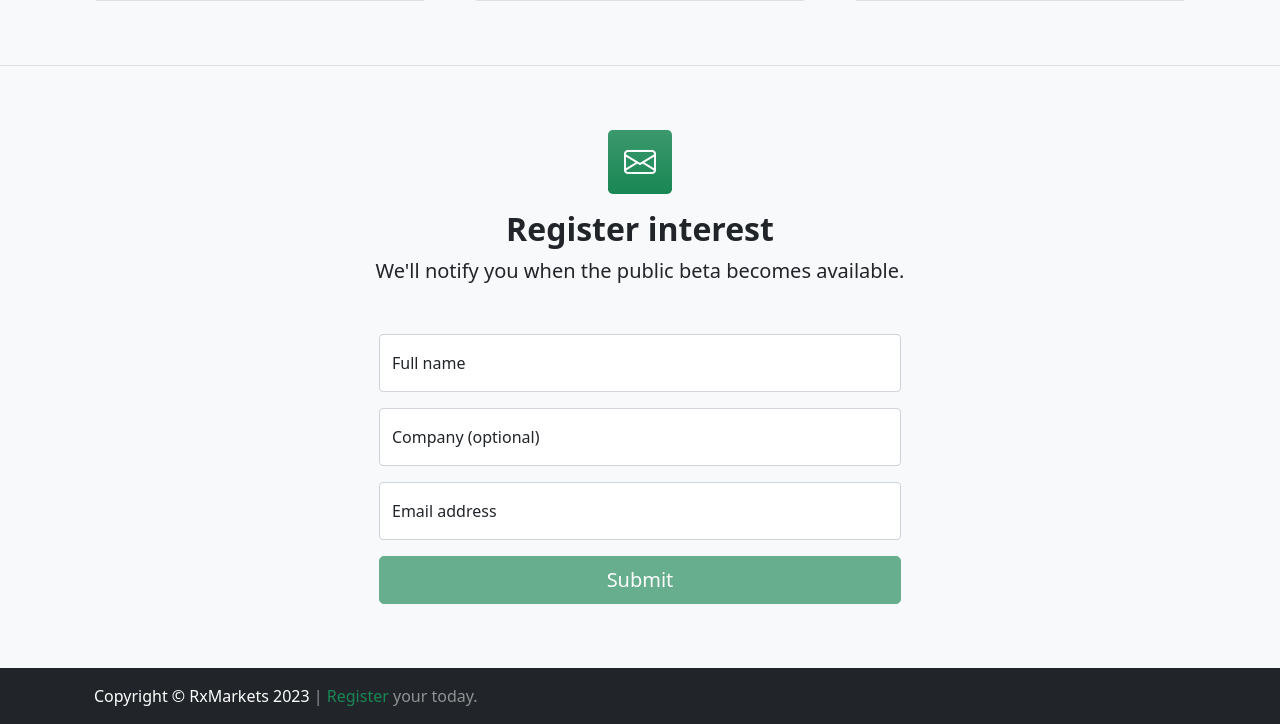
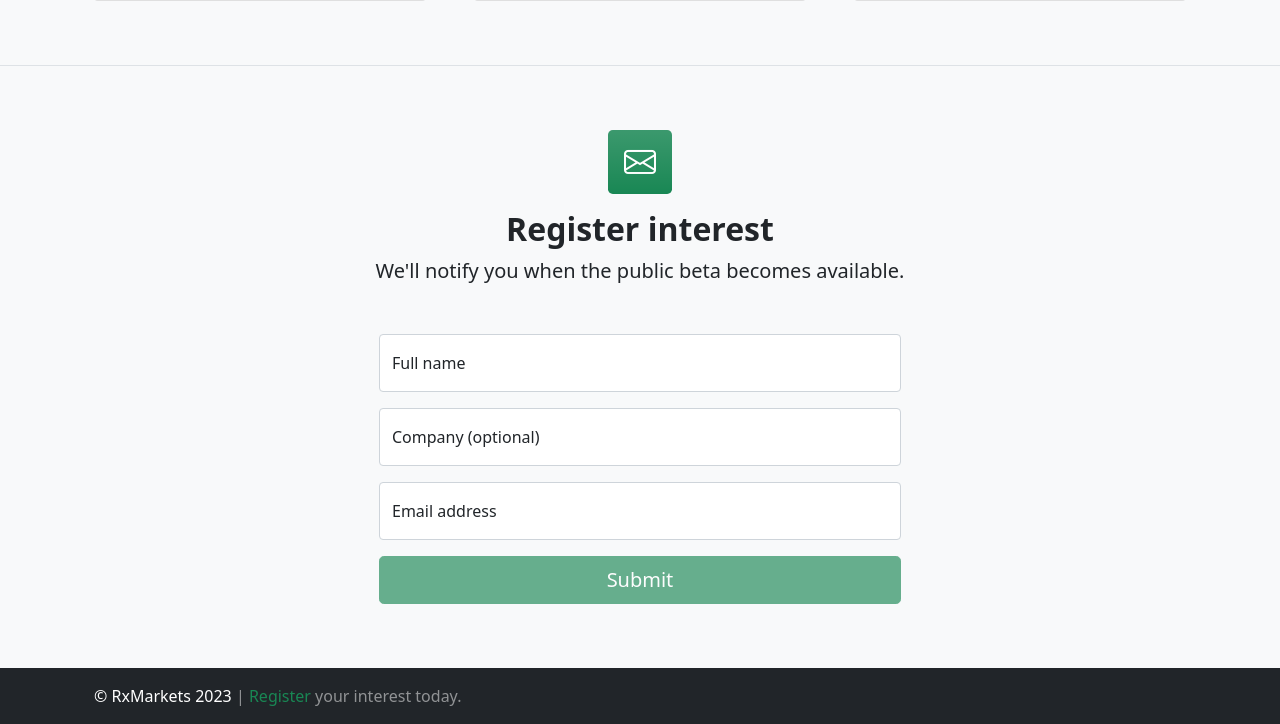
Before and after one commit to jvmdan/jvmdan.github.io, a plain HTML site: page index.html in a window 1280 px wide. Shown: the part 1503-2227 px from the top of the page. Drawn offline with nearby package versions, Linux system fonts and the light colour scheme.

Commit message:
Fixed typo in footer

```diff
--- a/index.html
+++ b/index.html
@@ -293,8 +293,8 @@
         <footer class="py-3 bg-dark">
             <div class="container px-4">
                 <p class="m-0 text-left">
-                    <span class="text-white">Copyright &copy; RxMarkets 2023</span>
-                    <span class="text-white-50">| <a href="#register" class="text-success" style="text-decoration: none">Register </a>your today.</span>
+                    <span class="text-white">&copy; RxMarkets 2023</span>
+                    <span class="text-white-50">| <a href="#register" class="text-success" style="text-decoration: none">Register </a>your interest today.</span>
 
                 </p>
             </div>
```
